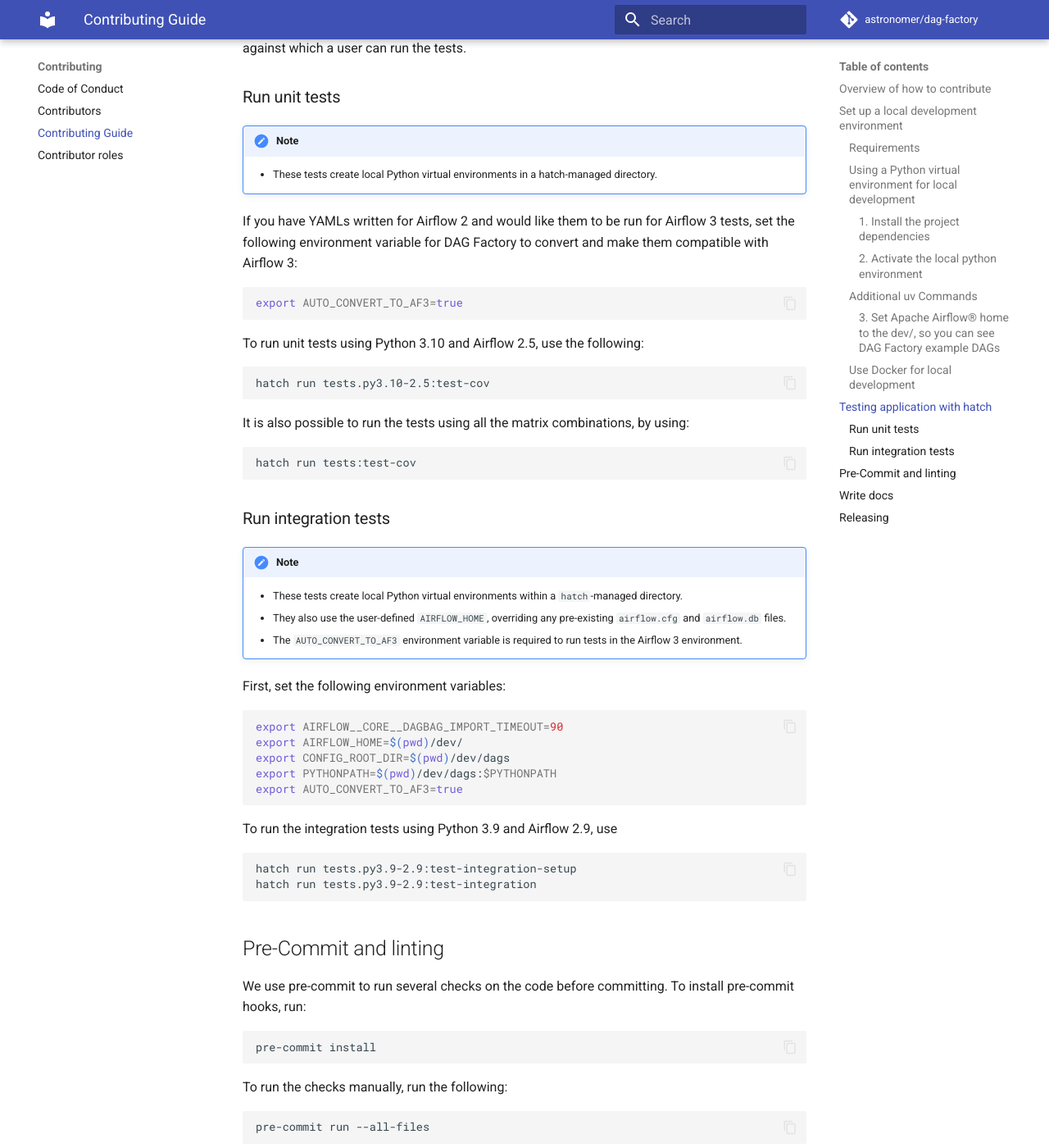
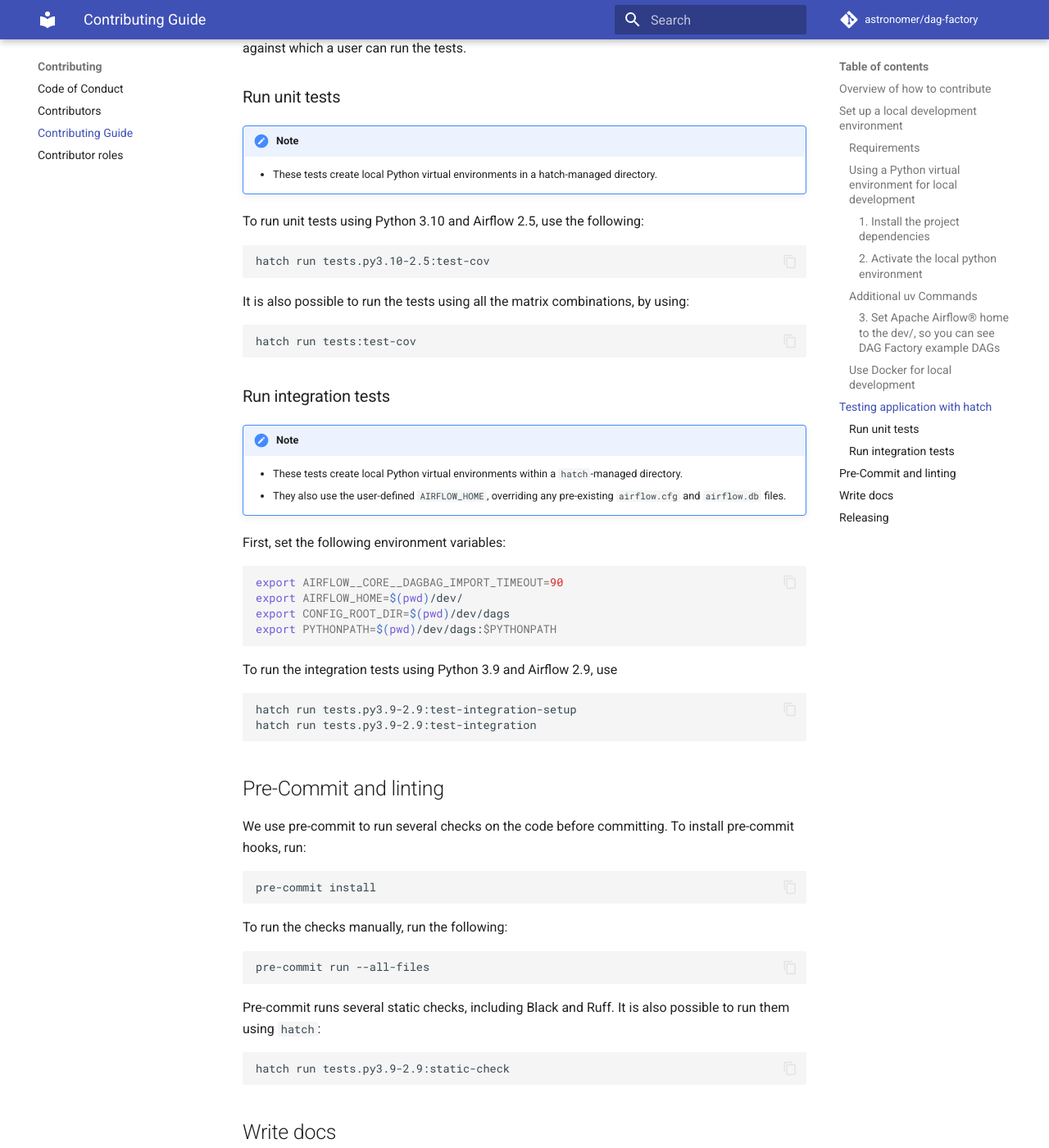
Before and after one commit to astronomer/dag-factory, an MkDocs documentation site: the page built from docs/contributing/howto.md, in a window 1280 px wide and 1400 px high, scrolled down 3539 px. Shown: the whole window at 82% size. Built offline with MkDocs 1.6.1 and Material for MkDocs 9.7.7, drawn with Linux system fonts in a browser that asks for light colours; comment, search, counter and statistics services are not loaded; the version menu is left out.

Commit message:
Remove any references related to AUTO_CONVERT_TO_AF3

````diff
--- a/docs/contributing/howto.md
+++ b/docs/contributing/howto.md
@@ -146,12 +146,6 @@ The [pyproject. toml](https://github.com/astronomer/dag-factory/blob/main/pyproj
 !!! note
     - These tests create local Python virtual environments in a hatch-managed directory.
 
-If you have YAMLs written for Airflow 2 and would like them to be run for Airflow 3 tests, set the following environment variable for DAG Factory to convert and make them compatible with Airflow 3:
-
-```bash
-export AUTO_CONVERT_TO_AF3=true
-```
-
 To run unit tests using Python 3.10 and Airflow 2.5, use the following:
 
 ```bash
@@ -169,7 +163,6 @@ hatch run tests:test-cov
 !!! note
     - These tests create local Python virtual environments within a `hatch`-managed directory.
     - They also use the user-defined `AIRFLOW_HOME`, overriding any pre-existing `airflow.cfg` and `airflow.db` files.
-    - The `AUTO_CONVERT_TO_AF3` environment variable is required to run tests in the Airflow 3 environment.
 
 First, set the following environment variables:
 
@@ -178,7 +171,6 @@ export AIRFLOW__CORE__DAGBAG_IMPORT_TIMEOUT=90
 export AIRFLOW_HOME=$(pwd)/dev/
 export CONFIG_ROOT_DIR=$(pwd)/dev/dags
 export PYTHONPATH=$(pwd)/dev/dags:$PYTHONPATH
-export AUTO_CONVERT_TO_AF3=true
 ```
 
 To run the integration tests using Python 3.9 and Airflow 2.9, use
````
Also changed, not shown: 2 other files.
